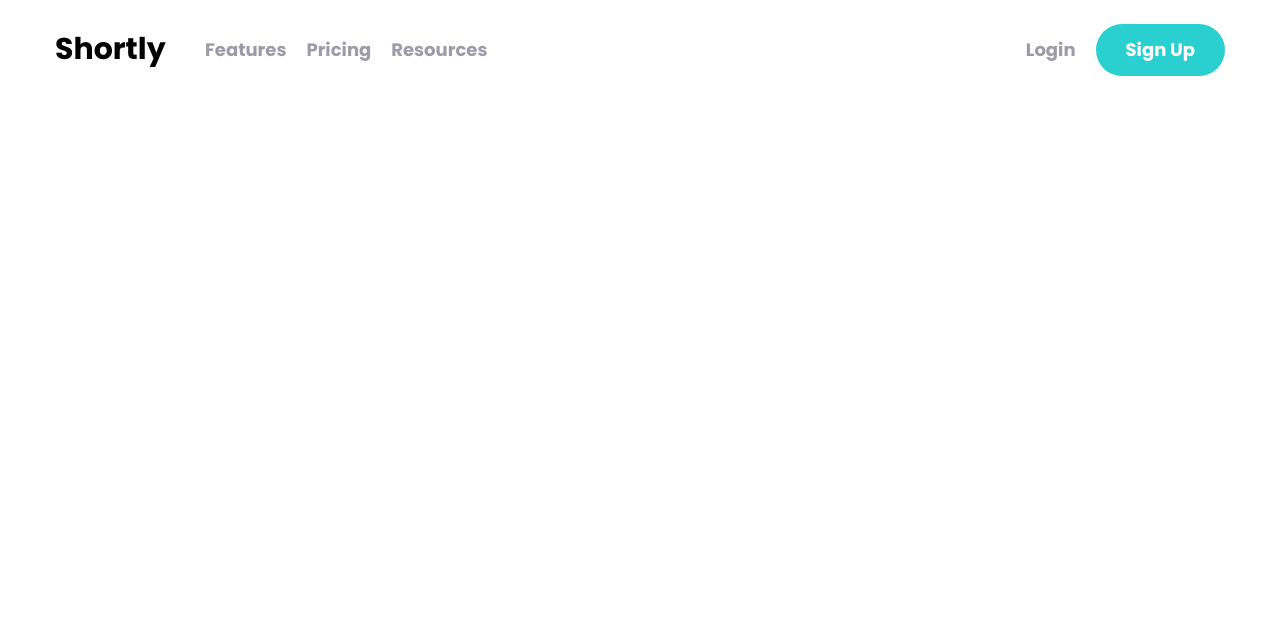
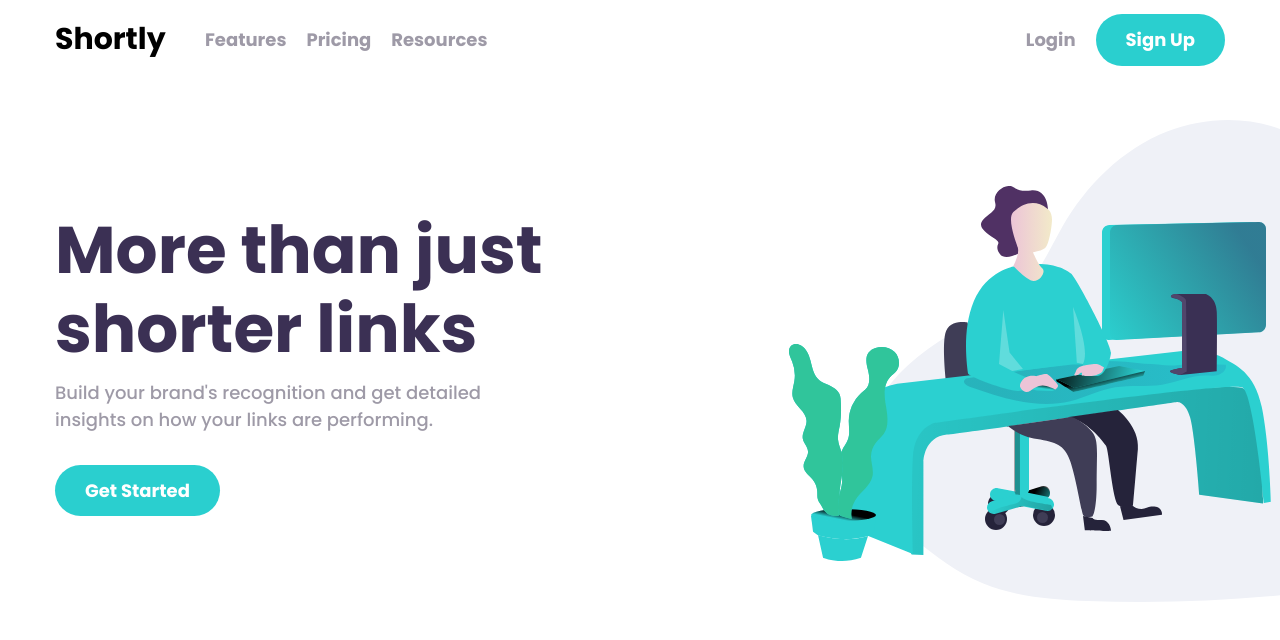
Before and after one commit to PirskiyMI/URL-shortening, a React (Vite) app: page / in a window 1280 px wide. Shown: the top 640 px of the page. Built offline with nearby package versions, Linux system fonts and the light colour scheme.

Commit message:
finished Hero component

```diff
--- a/src/App.tsx
+++ b/src/App.tsx
@@ -1,9 +1,11 @@
 import { Header } from './components/Header/Header';
+import { Hero } from './components/Hero/Hero';
 
 function App() {
    return (
       <div>
          <Header />
+         <Hero />
       </div>
    );
 }
--- a/src/components/Header/HeaderMenu.tsx
+++ b/src/components/Header/HeaderMenu.tsx
@@ -1,4 +1,3 @@
-import cn from 'classnames';
 import styles from './styles/HeaderMenu.module.scss';
 
 import { motion, AnimatePresence } from 'framer-motion';
--- a/src/components/Header/styles/Header.module.scss
+++ b/src/components/Header/styles/Header.module.scss
@@ -1,10 +1,11 @@
 .header {
    position: fixed;
-   height: 100px;
+   height: 80px;
    width: 100%;
    display: flex;
    align-items: center;
    user-select: none;
+   background-color: white;
    &_container {
       position: relative;
       display: flex;
--- /dev/null
+++ b/src/components/Hero/Hero.tsx
@@ -0,0 +1,27 @@
+import { Button } from '../Button/Button';
+import styles from './styles/Hero.module.scss';
+import cn from 'classnames';
+
+import image from './../../assets/images/illustration-working.svg';
+
+export const Hero = () => {
+   return (
+      <section className={styles.hero}>
+         <div className={cn(styles.hero_container, '_container')}>
+            <div className={styles.hero_body}>
+               <div className={styles.hero_info}>
+                  <h1 className={styles.hero_title}>More than just shorter links</h1>
+                  <p className={styles.hero_text}>
+                     Build your brand's recognition and get detailed insights on how your links are
+                     performing.
+                  </p>
+               </div>
+               <Button>get started</Button>
+            </div>
+            <div className={styles.hero_background}>
+               <img className={styles.hero_image} src={image} alt="Man sitting at the computer"/>
+            </div>
+         </div>
+      </section>
+   );
+};
--- /dev/null
+++ b/src/components/Hero/styles/Hero.module.scss
@@ -0,0 +1,64 @@
+.hero {
+   padding-top: 90px;
+   overflow-x: hidden;
+   &_container {
+      display: flex;
+      flex-direction: column-reverse;
+      gap: 2rem;
+      @media (min-width: 790px) {
+         flex-direction: row;
+         align-items: center;
+      }
+   }
+   &_body {
+      display: flex;
+      flex-direction: column;
+      gap: 1.5rem;
+      align-items: center;
+      @media (min-width: 790px) {
+         align-items: flex-start;
+         flex: 1 0 60%;
+         gap: 2rem;
+      }
+   }
+   &_info {
+      display: flex;
+      flex-direction: column;
+      gap: .6rem;
+      text-align: center;
+      @media (min-width: 790px) {
+         text-align: left;
+         max-width: 500px;
+      }
+   }
+   &_title {
+      font-size: 36px;
+      color: var(--color-primary-violet);
+      font-weight: var(--fw-bold);
+      line-height: 120%;
+      @media (min-width: 790px) {
+         font-size: 66px;
+      }
+   }
+   &_text {
+      color: var(--color-neutral-grayishViolet);
+      line-height: 150%;
+   }
+   &_background {
+      @media (max-width: 790px) {
+         width: 100%;
+         img {
+            width: 100%;
+         }
+      }
+      @media (max-width: 500px) {
+         width: 120%;
+      }
+      @media (max-width: 400px) {
+         width: 140%;
+      }
+   }
+   @media (min-width: 790px) {
+      padding-top: 120px;
+   }
+}
--- a/src/index.css
+++ b/src/index.css
@@ -25,6 +25,12 @@ button {
    color:  inherit;
 }
 
+p,h1,h2,h3,h4,h5,h6 {
+   font-size: inherit;
+   font-weight: inherit;
+   line-height: inherit;
+}
+
 :root {
    /* Colors */
    --color-primary-cyan: hsl(180, 66%, 49%);
@@ -48,7 +54,7 @@ body {
    font-weight: var(--fw-normal);
    line-height: 120%;
    width: 100vw;
-   height: 200vh;
+   min-height: 100vh;
    overflow-x: hidden;
 }
 
--- a/src/types/index.d.ts
+++ b/src/types/index.d.ts
@@ -1 +1,2 @@
 declare module '*.module.scss';
+declare module '*.svg';
```
Also changed, not shown: src/components/Button/index.ts (deleted).
